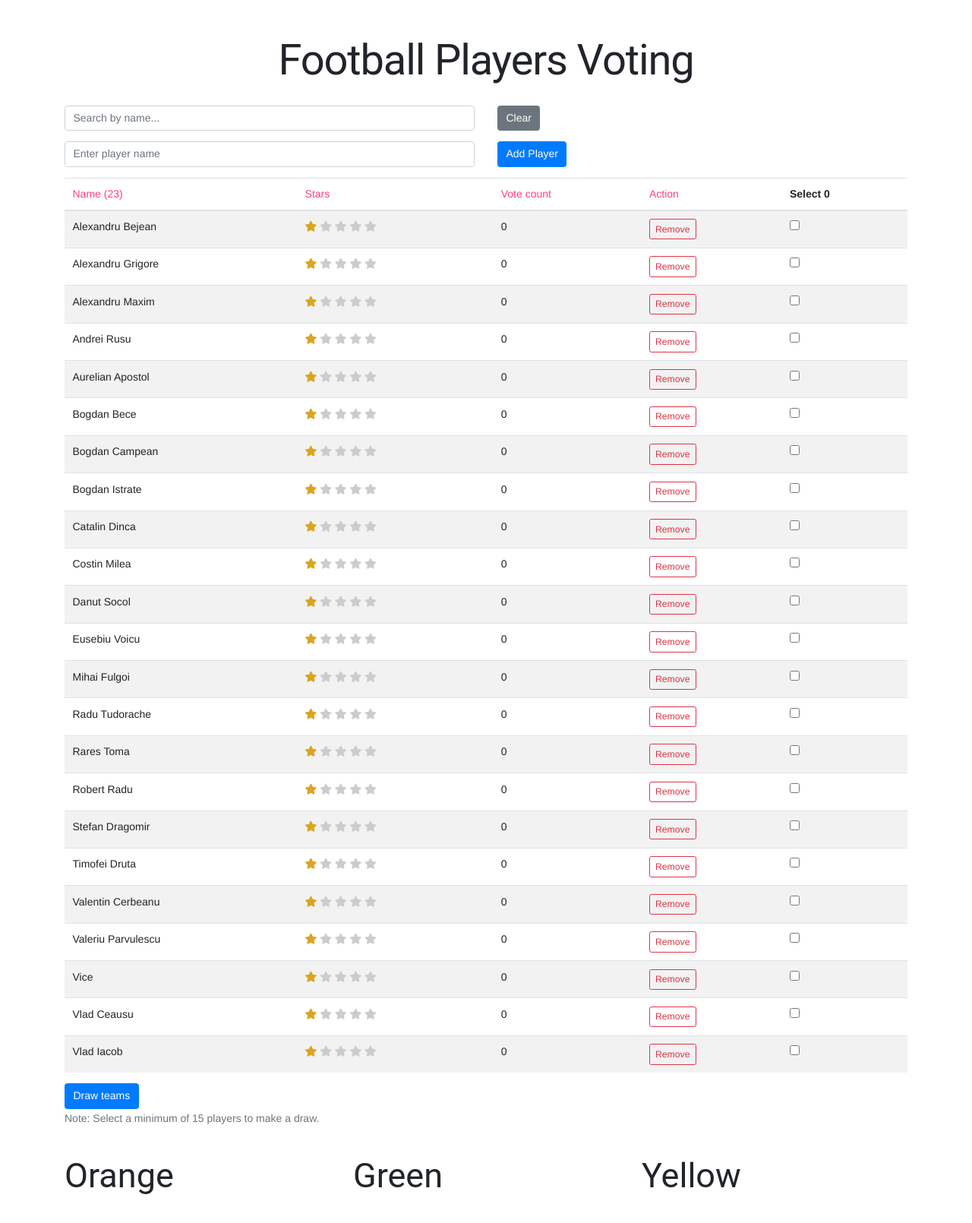
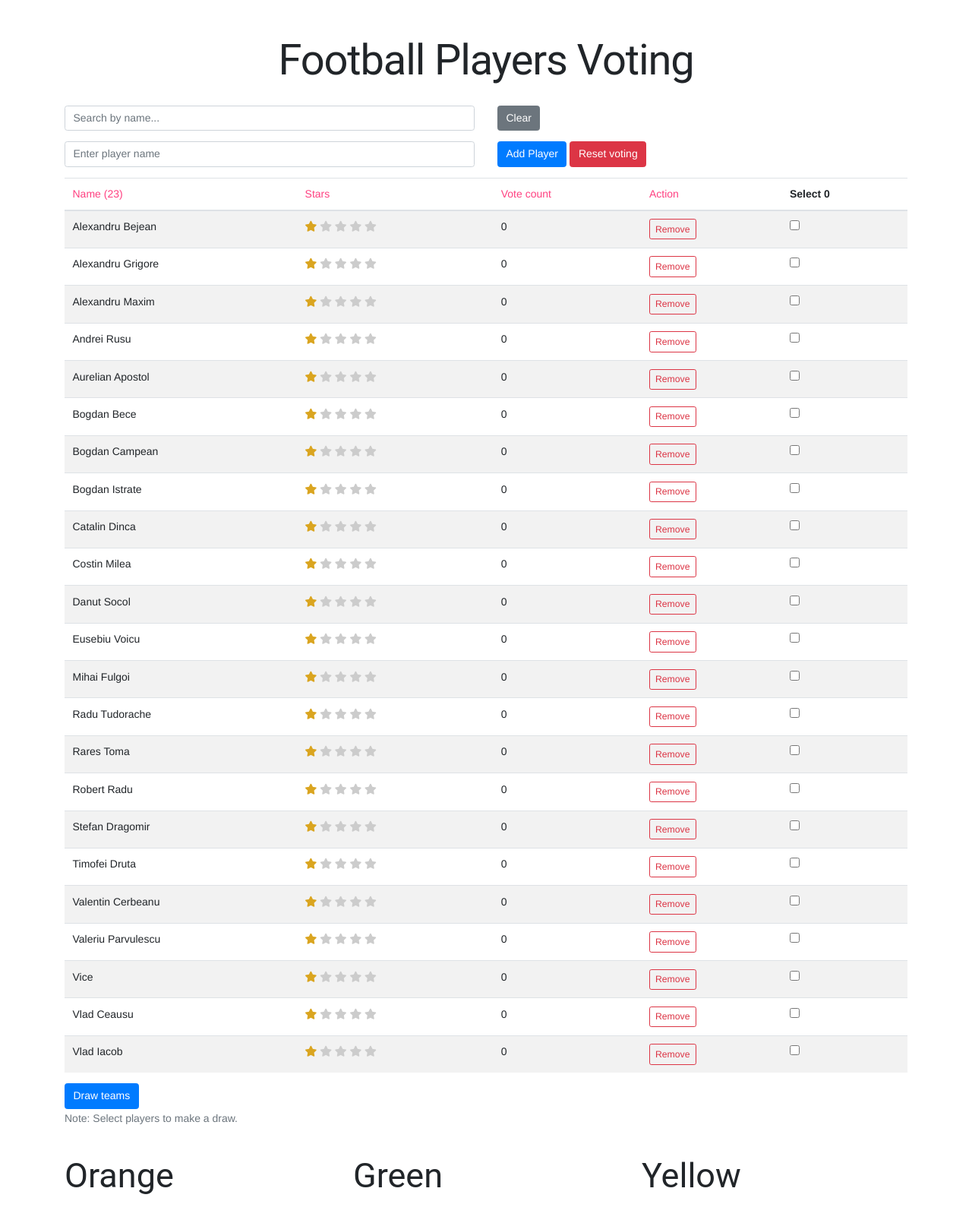
Before and after one commit to floryn90/team-draw, a Flask app: page /fotbal-luni-db in a window 1280 px wide. Shown: the whole page at 76% size. Run offline with Flask 2, Linux system fonts and the light colour scheme; some libraries are stand-ins or nearby versions.

Commit message:
reset all voting

```diff
--- a/app.py
+++ b/app.py
@@ -2,6 +2,9 @@ from flask import Flask, render_template, request, redirect, jsonify
 from list import save_data, load_data
 import math
 import random
+import os
+from shutil import copyfile
+from datetime import datetime
 
 application = Flask(__name__, static_url_path='/static')
 
@@ -83,6 +86,26 @@ def remove_player(index):
 
     return jsonify({'success': True, 'message': f'Removed player: {player["name"]}'})
 
+@application.route('/reset-voting', methods=['POST'])
+def reset_voting():
+    players_data = load_data()
+    players = players_data['players']
+
+    # Create a backup of the existing players data file
+    backup_filename = f"players_{datetime.now().strftime('%d_%m_%Y_%H_%M')}.json"
+    backup_path = os.path.join(os.getcwd(), backup_filename)
+    copyfile('players.json', backup_path)
+
+    # Reset voting and stars for each player
+    for player in players:
+        player['votes'] = 0
+        player['stars'] = 1
+        player['starVotes'] = []
+
+    # Save the updated data
+    save_data(players_data)
+
+    return jsonify({'message': 'Voting and stars reset successfully.', 'backup': backup_filename})
 @application.route('/draw', methods=['POST'])
 def draw_teams():
     players_data = load_data()  # Load players data
--- a/templates/index.html
+++ b/templates/index.html
@@ -52,6 +52,7 @@
             </div>
             <div class="col">
                 <button type="button" class="btn btn-primary" onclick="addPlayer()">Add Player</button>
+                <button type="button" class="btn btn-danger" onclick="resetVoting()">Reset voting</button>
             </div>
         </div>
     </form>
@@ -100,7 +101,7 @@
 
 
     <button class="btn btn-primary" onclick="drawTeams()">Draw teams</button>
-    <p class="text-muted">Note: Select a minimum of 15 players to make a draw.</p>
+    <p class="text-muted">Note: Select players to make a draw.</p>
     <!-- Team tables -->
     <div class="row">
         <div class="col-md-4">
@@ -132,6 +133,25 @@
 </div>
 
 <script>
+function resetVoting() {
+    var message = "Are you sure you want to reset voting scores?";
+    if (confirm(message)) {
+        // Call the endpoint to reset voting
+        fetch("/reset-voting", {
+            method: "POST"
+        })
+        .then(response => {
+            if (response.ok) {
+                // Reset was successful, perform any necessary actions
+                location.reload();
+            }
+        })
+        .catch(error => {
+            console.error("Error resetting voting:", error);
+        });
+    }
+}
+
 function updateCheckboxCount() {
     var checkboxes = document.querySelectorAll('.player-checkbox');
     var selectedCount = 0;
```
